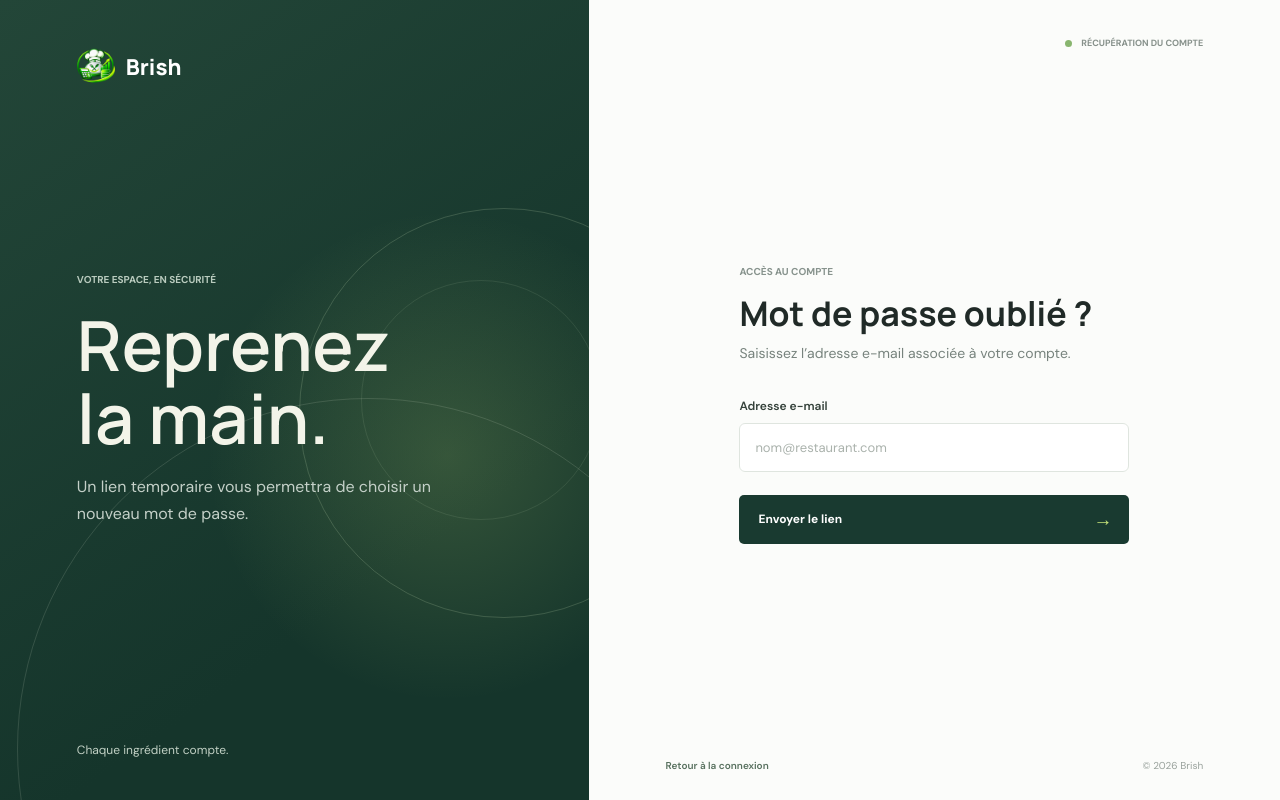
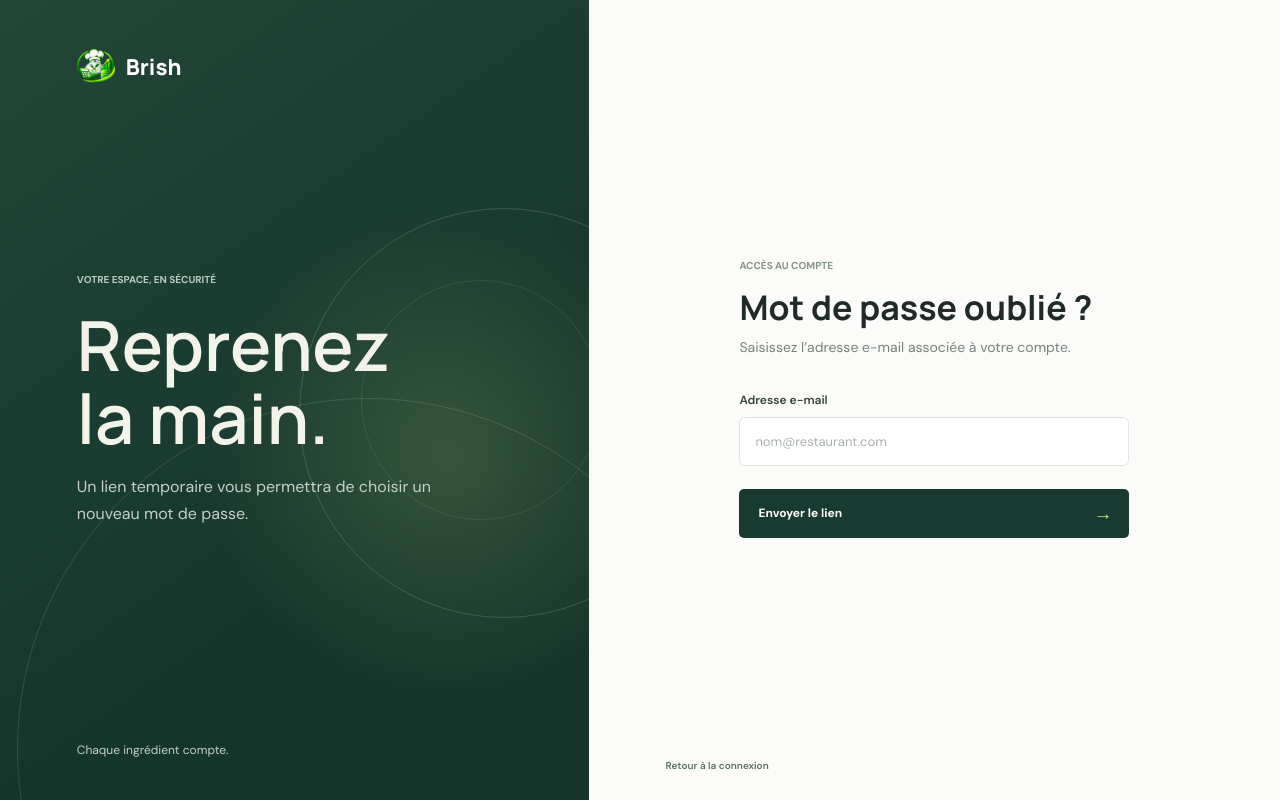
Before and after one commit to GillesVLAVONOU/brish, a Java web app: page /mot-de-passe-oublie in a window 1280 px wide. Run offline with Tomcat 11, a stand-in JSP engine, Linux system fonts and the light colour scheme.

Commit message:
Remove status dot from password recovery page

```diff
--- a/src/main/webapp/views/mot-de-passe-oublie.jsp
+++ b/src/main/webapp/views/mot-de-passe-oublie.jsp
@@ -27,7 +27,7 @@
         </section>
 
         <section class="login-panel">
-            <div class="login-topline"><span class="status-dot"></span><span>RÉCUPÉRATION DU COMPTE</span></div>
+            <div class="login-topline"></div>
             <div class="login-content">
                 <p class="eyebrow">ACCÈS AU COMPTE</p>
                 <h2>Mot de passe oublié ?</h2>
@@ -46,7 +46,7 @@
                     <button class="button button-primary login-submit" type="submit">Envoyer le lien <span aria-hidden="true">&#x2192;</span></button>
                 </form>
             </div>
-            <footer class="login-footer"><a href="${pageContext.request.contextPath}/login">Retour à la connexion</a><span>© 2026 Brish</span></footer>
+            <footer class="login-footer"><a href="${pageContext.request.contextPath}/login">Retour à la connexion</a></footer>
         </section>
     </main>
 </body>
```
